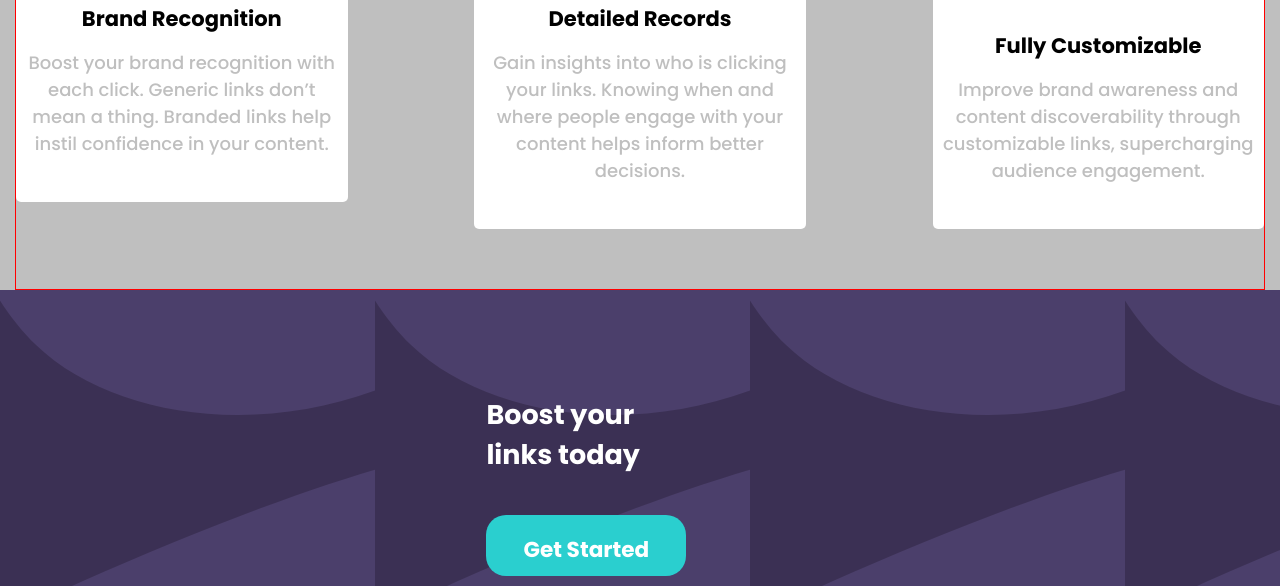
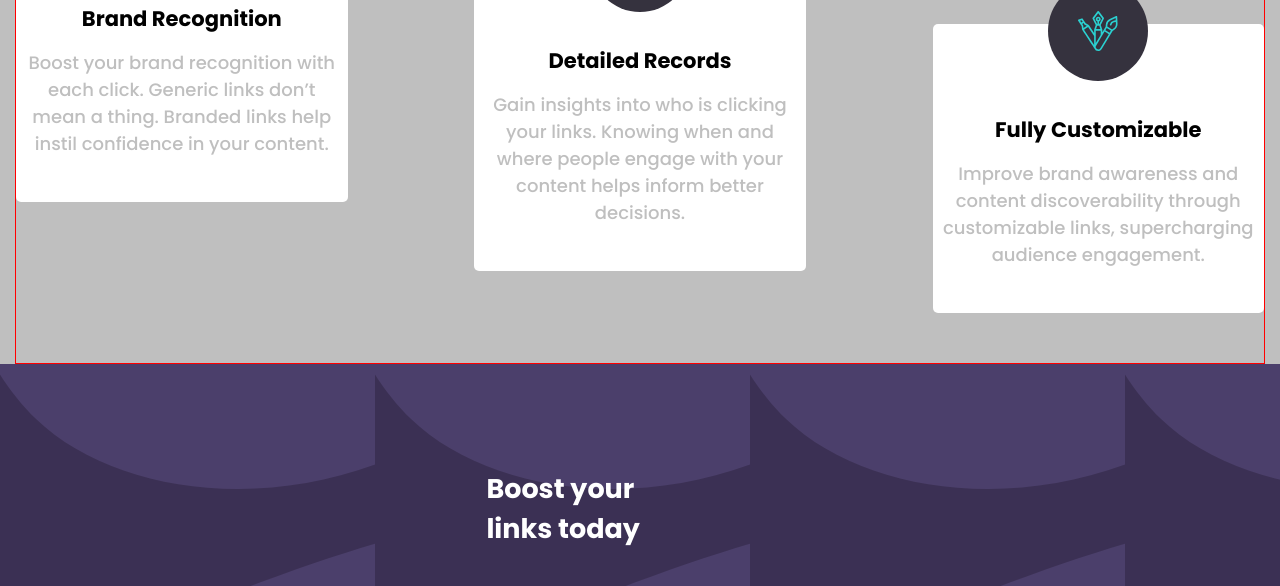
Before and after one commit to MiguelGoda/frontend-mentor-3, a plain HTML site: page index.html in a window 1280 px wide. Shown: the part 1552-2138 px from the top of the page. Drawn offline with Linux system fonts and the light colour scheme.

Commit message:
arreglado con leonidas

```diff
--- a/css/style.css
+++ b/css/style.css
@@ -447,12 +447,20 @@ body {
 
     padding-top: 100px;
   }
+
   .contenedor-cajas{
     display: flex;
     flex-direction: row;
     align-items: unset;
     border: 1px solid red;
-    justify-content: space-around;
+    justify-content: space-between;
+    height: 450px;
+    padding-bottom: 50px;
+    position: relative;
+  }
+  .caja{
+    z-index: 2;
+    position: relative;
   }
   .caja-brand{
     align-self: flex-start;
@@ -460,8 +468,10 @@ body {
   }
   .caja-detailed{
     align-self: center;
+    margin-bottom: 0;
   }
   .caja-fully{
     align-self: flex-end;
+    margin-bottom: 0;
   }
 }
```
